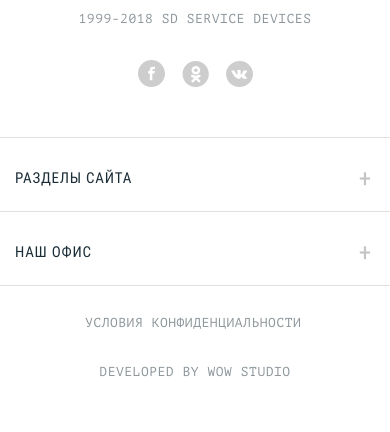
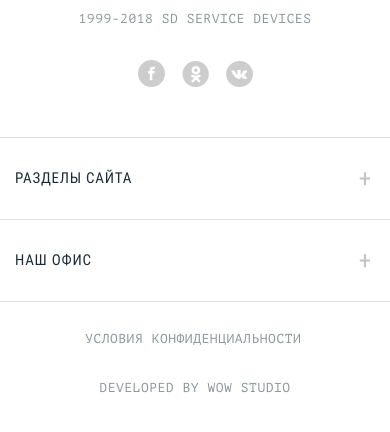
Before and after one commit to Vika612/smart-device, a website: page source/index.html in a window 390 px wide. Shown: the part 4180-4612 px from the top of the page. Drawn offline with nearby package versions, Linux system fonts and the light colour scheme; files that its build step writes are made by us from their sources.

Commit message:
правки footer

```diff
--- a/source/index.html
+++ b/source/index.html
@@ -227,7 +227,7 @@
         <section class="footer__second accordion">
           <div class="accordion__wrapper">
             <div class="accordion__item">
-              <h3 class="accordion__title">Разделы сайта</h3>
+              <button class="accordion__title">Разделы сайта</button>
               <ul class="accordion__body same-list">
                 <li><a href="#about-company" class="js-scroll">О компании</a></li>
                 <li><a href="#goods" class="js-scroll">Продукты</a></li>
@@ -239,7 +239,7 @@
               </ul>
             </div>
             <div class="accordion__item">
-              <h3 class="accordion__title">Наш офис</h3>
+              <button class="accordion__title">Наш офис</button>
               <ul class="accordion__body same-list">
                 <li><span>г. Мытищи, Олимпийский проспект, д.10</span></li>
                 <li><a href="tel:+74955894050">+7 (495) 589-40-50</a></li>
--- a/source/sass/blocks/accordion.scss
+++ b/source/sass/blocks/accordion.scss
@@ -18,16 +18,19 @@
   margin-bottom: 20px;
 }
 
-.accordion__item h3 {
+.accordion__item button {
   margin: 0;
   margin-bottom: 25px;
+  padding: 0;
   font-family: "Roboto Condensed", "Tahoma", sans-serif;
   font-weight: 400;
   font-size: 15px;
   line-height: 1;
   letter-spacing: 0.05em;
   text-transform: uppercase;
+  background-color: transparent;
   color: $black;
+  border: none;
 }
 
 .accordion__item a,
@@ -75,7 +78,6 @@
 
   .accordion__item {
     min-width: 100%;
-    padding-top: 33px;
   }
 
   .accordion__item:first-child {
@@ -87,9 +89,11 @@
     border-top: 1px solid $grey-footer;
   }
 
-  .accordion__item h3 {
+  .accordion__item button {
     position: relative;
-    padding: 0 35px 0 15px;
+    width: 100%;
+    margin-bottom: 0;
+    padding: 33px 35px 33px 15px;
     display: flex;
     align-items: center;
     cursor: pointer;
```
Also changed, not shown: build/css/style.css, build/css/style.min.css, build/index.html, 1 other file.
